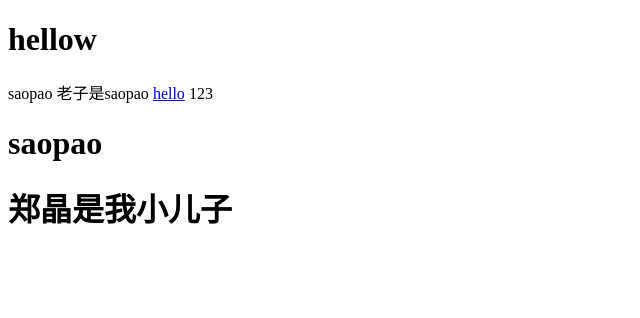
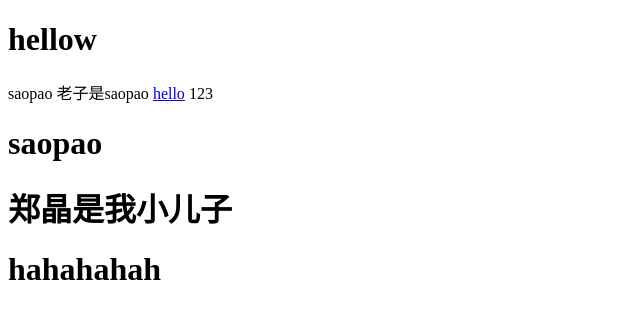
Before and after one commit to LiJun0915/Background-applications, a plain HTML site: page index.html in a window 1280 px wide. Shown: the whole page, without its empty margins (0-640 px from the left). Drawn offline with Linux system fonts and the light colour scheme.

Commit message:
hahha唐浩

```diff
--- a/index.html
+++ b/index.html
@@ -12,5 +12,6 @@
     <span>123</span>
     <h1>saopao</h1>
     <h1>郑晶是我小儿子</h1>
+    <h1>hahahahah</h1>
 </body>
 </html>
```
